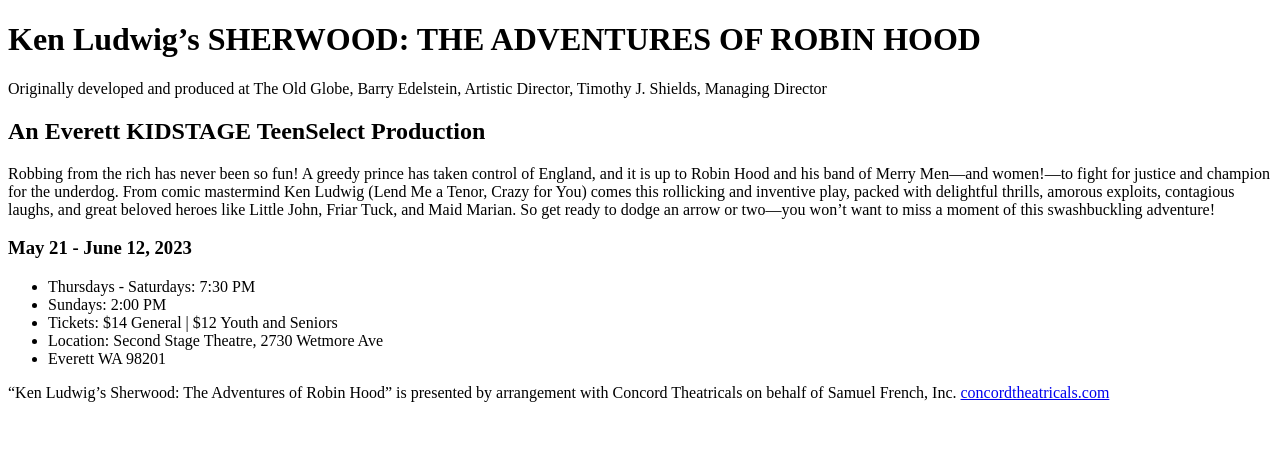
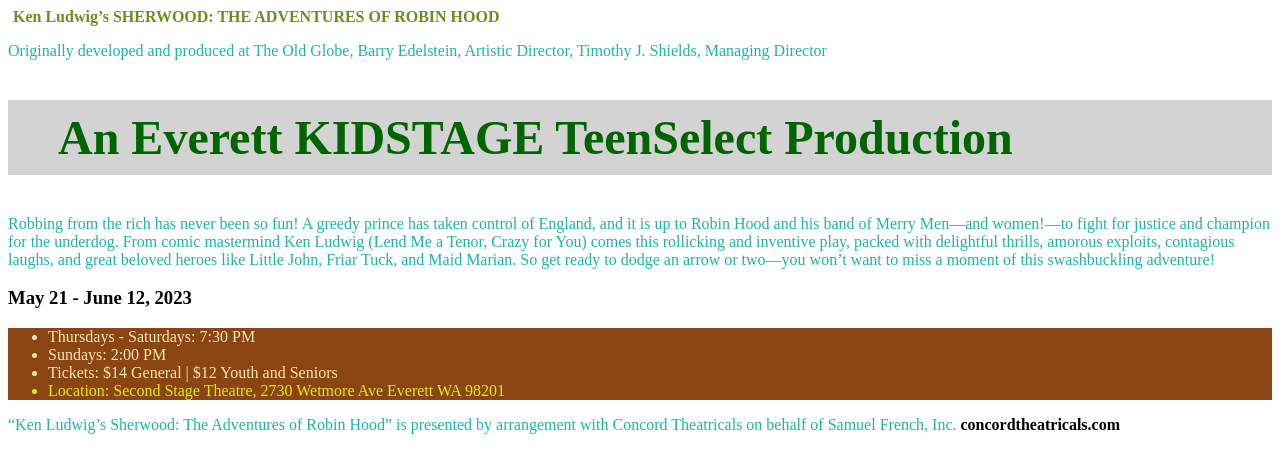
Before and after one commit to raidenGavin/Graph-130, a plain HTML site: page pages/theater.html in a window 1280 px wide. Drawn offline with Linux system fonts and the light colour scheme.

Commit message:
Update theater.html

```diff
--- a/pages/theater.html
+++ b/pages/theater.html
@@ -4,19 +4,34 @@
     <meta charset="UTF-8">
     <meta name="viewport" content="width=device-width, initial-scale=1.0">
     <title>Theater Bill</title>
+    <style>
+        p {
+            color:lightseagreen;
+        }
+        ul {
+            background-color:saddlebrown;
+        }
+        li {
+            color:moccasin;
+        }
+        a {
+            color:black;
+            font-weight:bold;
+            text-decoration:none;
+        }
+    </style>
 </head>
 <body>
-    <h1>Ken Ludwig’s SHERWOOD: THE ADVENTURES OF ROBIN HOOD</h1>
+    <h1 style="color:olivedrab; font-size: 1em; margin:5px">Ken Ludwig’s SHERWOOD: THE ADVENTURES OF ROBIN HOOD</h1>
     <p>Originally developed and produced at The Old Globe, Barry Edelstein, Artistic Director, Timothy J. Shields, Managing Director</p>
-    <h2>An Everett KIDSTAGE TeenSelect Production</h2>
+    <h2 style="color:darkgreen; font-size:3em; padding:10px 30px 10px 50px; background-color:lightgray">An Everett KIDSTAGE TeenSelect Production</h2>
     <p>Robbing from the rich has never been so fun! A greedy prince has taken control of England, and it is up to Robin Hood and his band of Merry Men—and women!—to fight for justice and champion for the underdog. From comic mastermind Ken Ludwig (Lend Me a Tenor, Crazy for You) comes this rollicking and inventive play, packed with delightful thrills, amorous exploits, contagious laughs, and great beloved heroes like Little John, Friar Tuck, and Maid Marian. So get ready to dodge an arrow or two—you won’t want to miss a moment of this swashbuckling adventure!</p>
     <h3>May 21 - June 12, 2023</h3>
     <ul>
         <li>Thursdays - Saturdays: 7:30 PM</li>
         <li>Sundays: 2:00 PM</li>
         <li>Tickets: $14 General | $12 Youth and Seniors</li>
-        <li>Location: Second Stage Theatre, 2730 Wetmore Ave</li>
-        <li>Everett WA 98201</li>
+        <li style="color:rgb(226, 234, 5)">Location: Second Stage Theatre, 2730 Wetmore Ave Everett WA 98201</li>
     </ul>
     <p>“Ken Ludwig’s Sherwood: The Adventures of Robin Hood” is presented by arrangement with Concord Theatricals on behalf of Samuel French, Inc. <a href="https://www.concordtheatricals.com/" target="_blank">concordtheatricals.com</a></p>
 </body>
```
